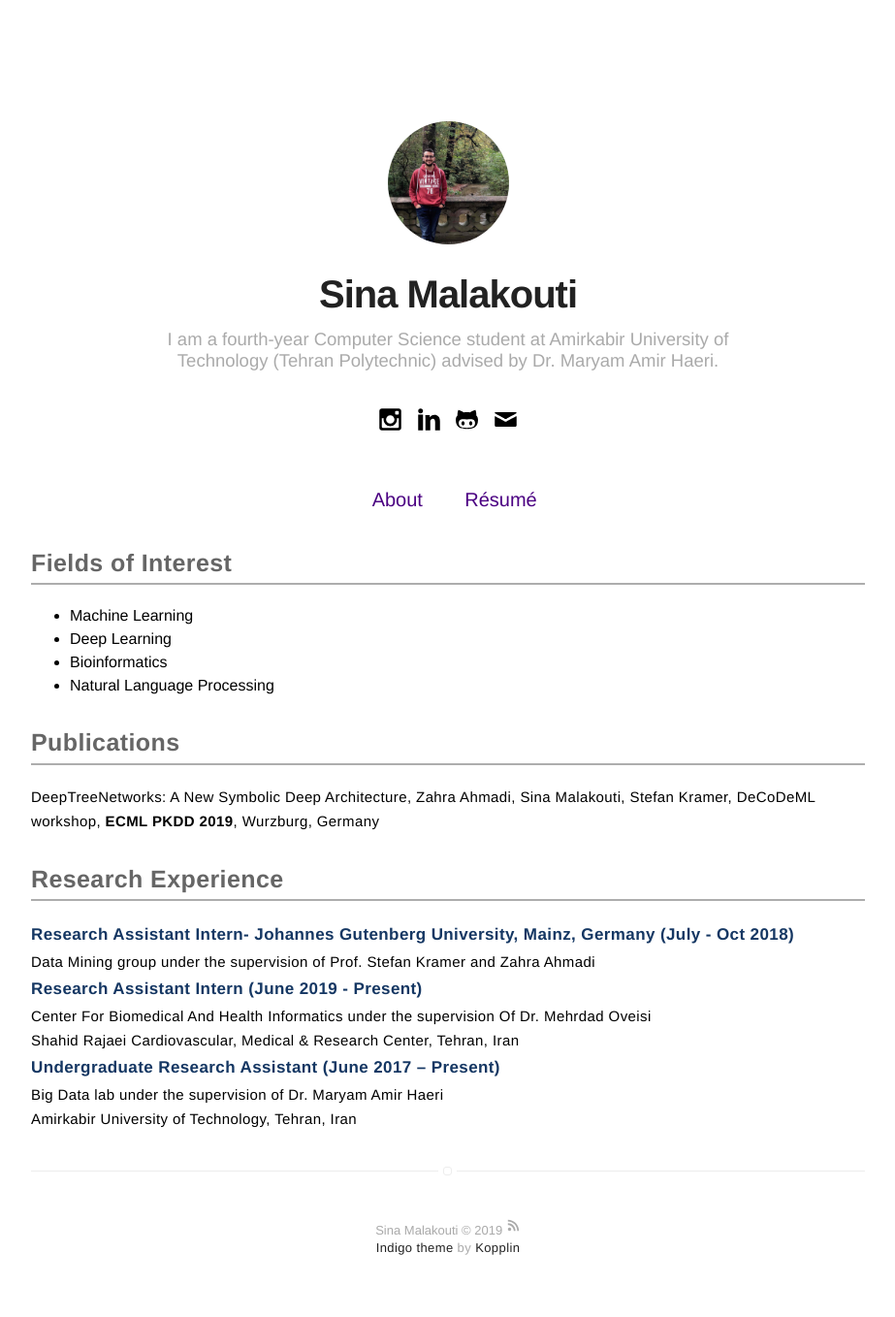
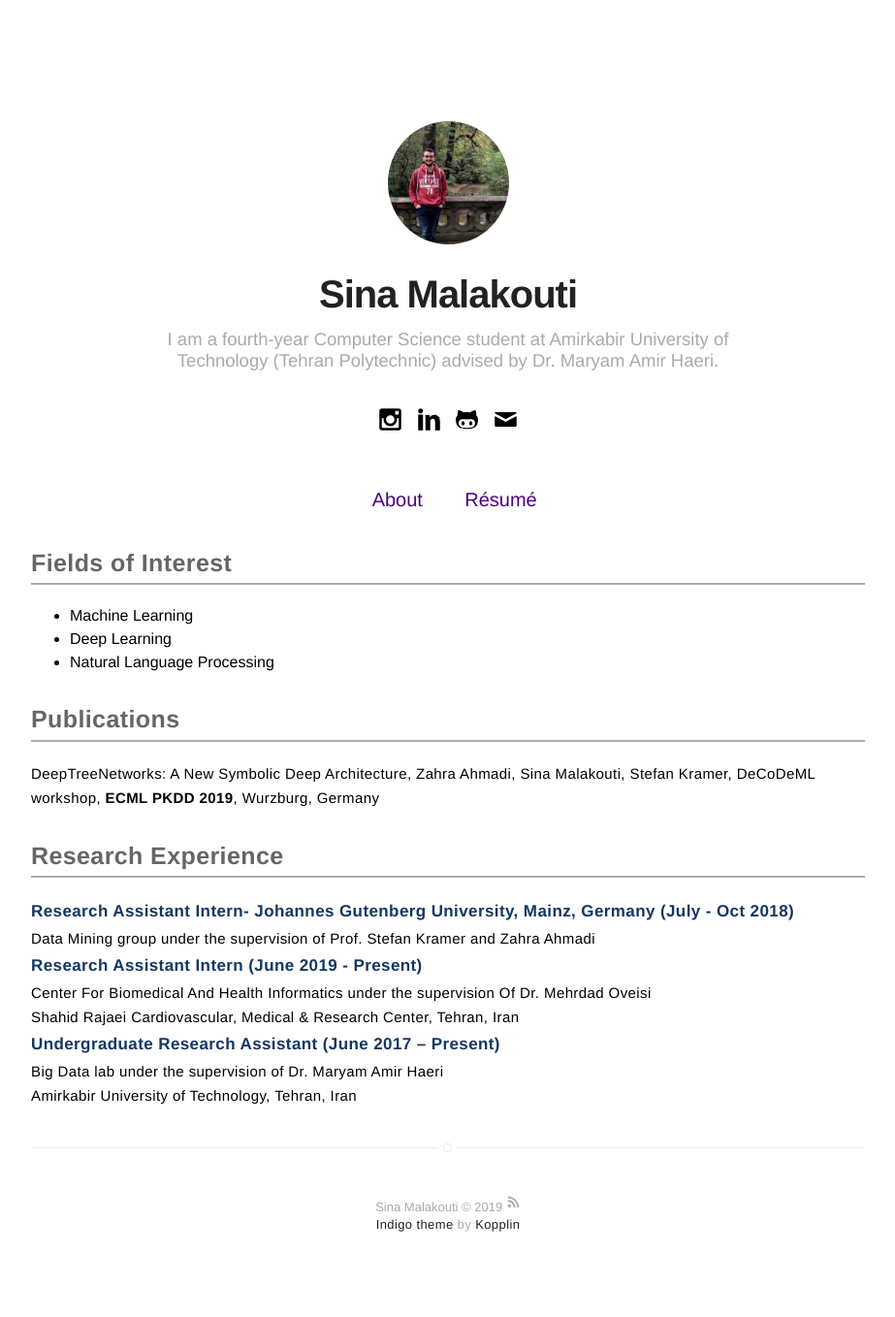
Before and after one commit to sinamalakouti/sinamalakouti.github.io, a Jekyll site: the page built from index.html, in a window 1280 px wide. Shown: the whole page at 97% size, without its empty margins (178-1101 px from the left). Built offline with Jekyll 4.4.1, drawn with Linux system fonts in a browser that asks for light colours; after the commit the page ends 1334 px from its top, so only the background shows below that.

Commit message:
first page done

```diff
--- a/_includes/header.html
+++ b/_includes/header.html
@@ -33,7 +33,6 @@
         <ul class="list-horizontal" >
                 <li style="color: black">Machine Learning</li>
                 <li style="color: black">Deep Learning</li>
-                <li style="color: black">Bioinformatics</li>
                 <li style="color: black">Natural Language Processing</li>
         </ul>
 
```
